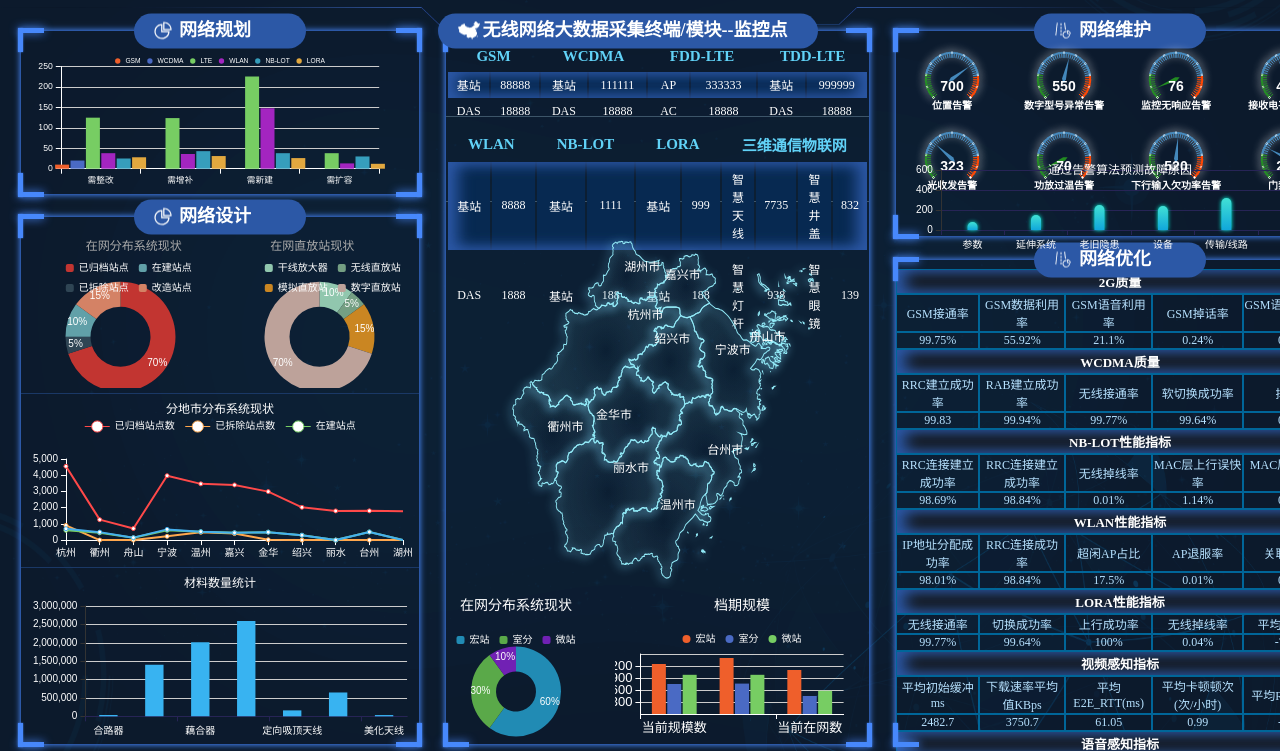
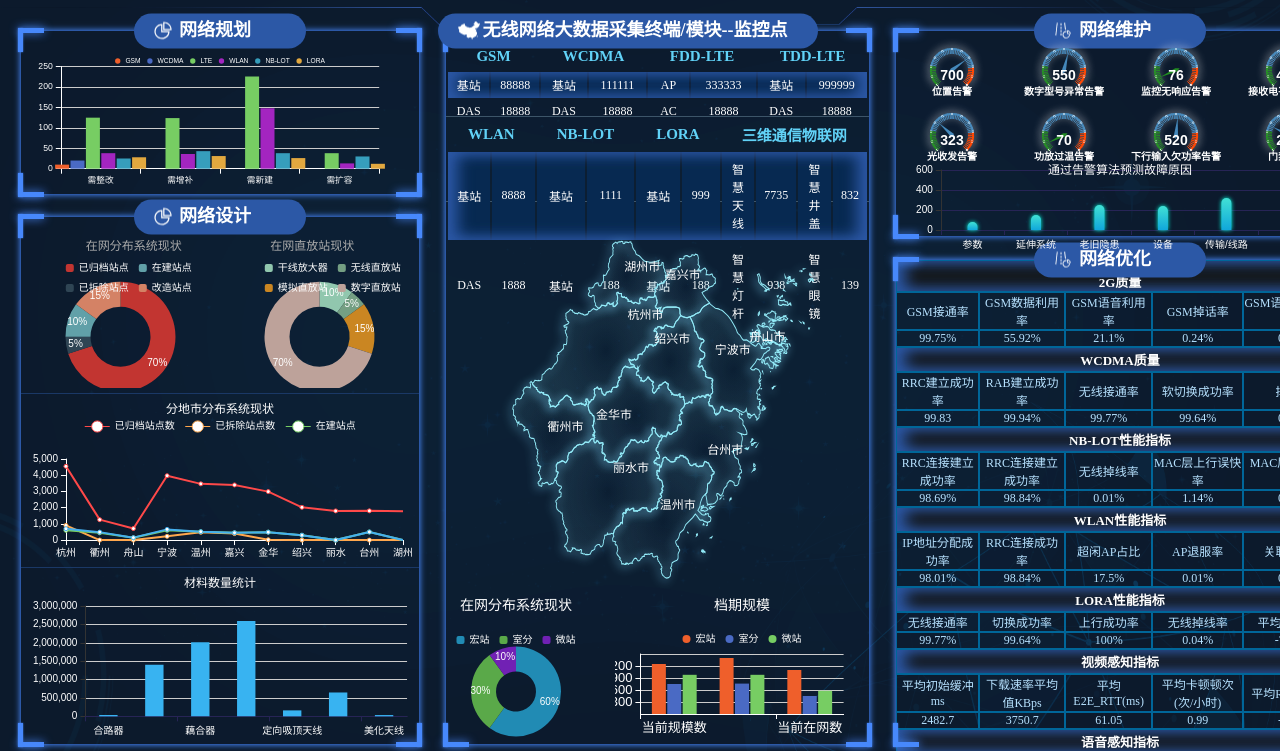
Before and after one commit to LongTimeToFall/data-visualization, a plain HTML site: page index.html in a window 1280 px wide. Shown: the part 39-790 px from the top of the page. Drawn offline with Linux system fonts and the light colour scheme.

Commit message:
最终版

```diff
--- a/CSS/index.css
+++ b/CSS/index.css
@@ -330,11 +330,6 @@ body {
     align-content: flex-start;
 }
 
-.contentRightTop .caution div {
-    width: 25%;
-    height: 80px;
-}
-
 .contentRightTop .faultDiagnosis {
     width: 100%;
     height: 100px;
@@ -343,6 +338,11 @@ body {
 .RightTop {
     width: 100%;
     height: 100%;
+}
+
+.itm {
+    width: 25%;
+    height: 50%;
 }
 
 /* 右下 */
@@ -358,12 +358,19 @@ body {
 #produce table td {
     text-align: center;
     border: 1px solid #069;
-    height: 3%;
+}
+
+.row3 {
+    height: 6%;
+    font-size: 13px;
+    font-weight: bold;
+    color: #fff;
+    background-color: #14181c;
+    box-shadow: -10px 0px 15px #2C58A6 inset, 10px 0px 15px #2C58A6 inset
 }
 
 #produce {
     color: #B7E2FF;
-    padding-top: 2%;
     width: 100%;
     height: 100%;
 }
@@ -385,3 +392,7 @@ body {
 .row1td {
     padding: 2px 0px;
 }
+
+.row1tds {
+    padding-top: 11px;
+}
--- a/index.html
+++ b/index.html
@@ -114,8 +114,7 @@
                             </tbody>
                         </table>
                     </div>
-                    <div class="main_table t_btn8"
-                        style="width: 100%;padding-top: 10px;border-bottom: 1px solid #3d5569;">
+                    <div class="main_table t_btn8" style="width: 100%;border-bottom: 1px solid #3d5569;">
                         <table class="centertable">
                             <thead>
                                 <tr>
@@ -182,14 +181,14 @@
                 </p>
                 <div class="RightTop">
                     <div class="caution">
-                        <div class="_1"></div>
-                        <div class="_2"></div>
-                        <div class="_3"></div>
-                        <div class="_4"></div>
-                        <div class="_5"></div>
-                        <div class="_6"></div>
-                        <div class="_7"></div>
-                        <div class="_8"></div>
+                        <div class="_1 itm"></div>
+                        <div class="_2 itm"></div>
+                        <div class="_3 itm"></div>
+                        <div class="_4 itm"></div>
+                        <div class="_5 itm"></div>
+                        <div class="_6 itm"></div>
+                        <div class="_7 itm"></div>
+                        <div class="_8 itm"></div>
                     </div>
                     <div class="faultDiagnosis"></div>
                 </div>
@@ -215,9 +214,8 @@
                 <div id="produce">
                     <table width="100%" cellpadding="6" cellspacing="0">
                         <tbody>
-                            <tr class="row1">
-
-                                <td class="row1td" colspan="5" style="padding:2px 0px;">2G质量</td>
+                            <tr class="row3">
+                                <td class="row1tds" colspan="5">2G质量</td>
                             </tr>
                             <tr class="row2">
                                 <td>GSM接通率</td>
```
